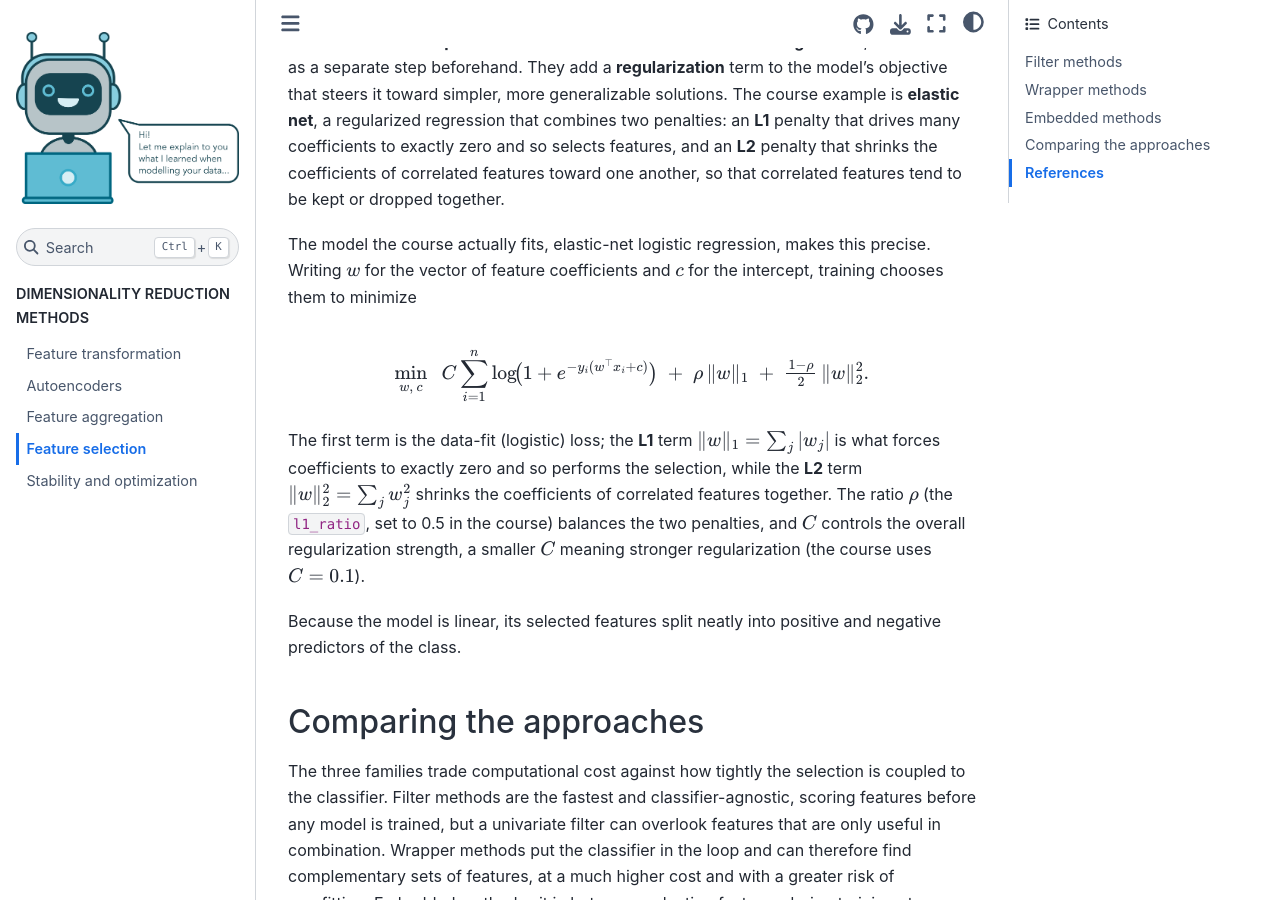
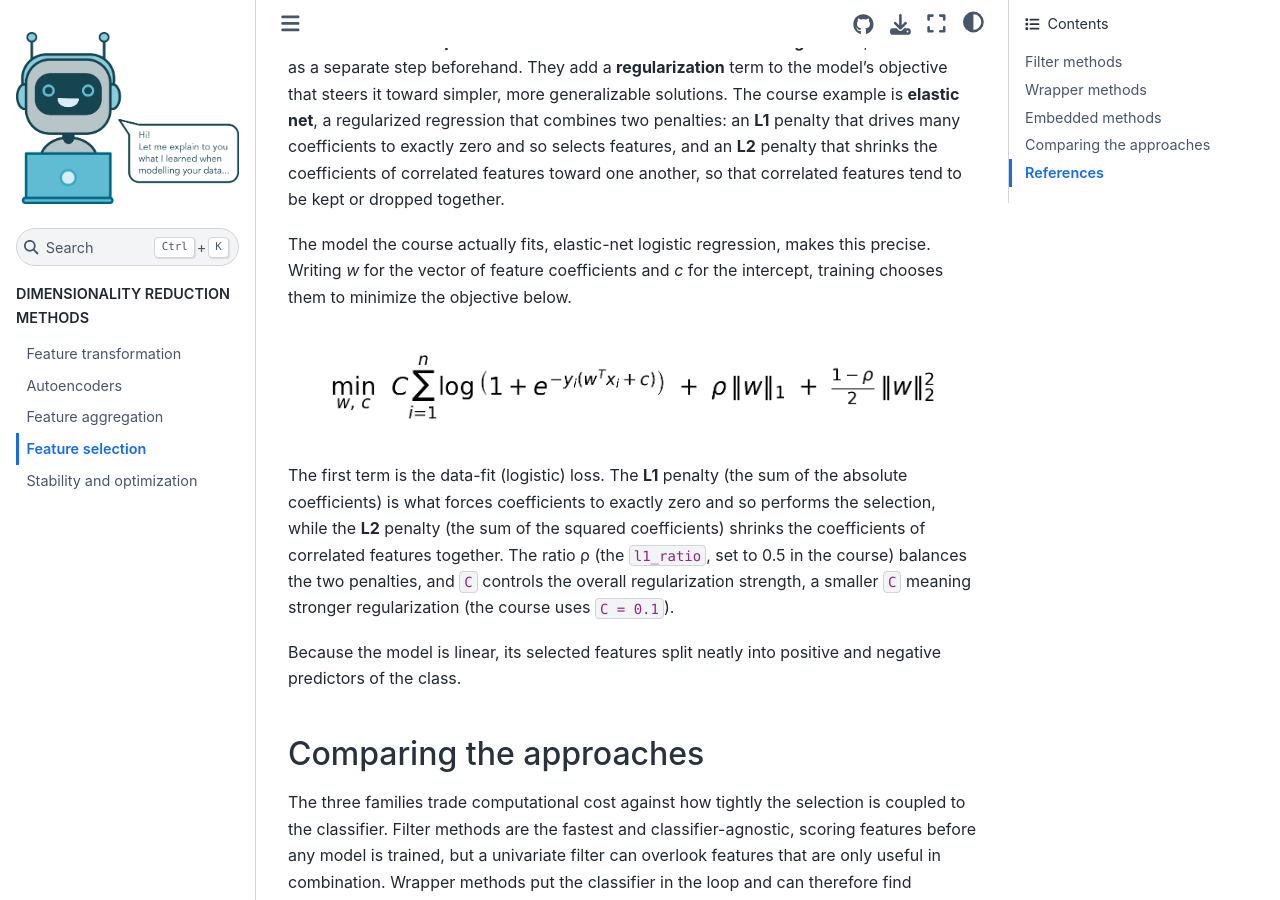
Before and after one commit to HelmholtzAI-Consultants-Munich/DimRed-Course, a Sphinx documentation site: the page built from docs/source/_methods/feature_selection.rst, in a window 1280 px wide and 900 px high, scrolled down 2668 px. Built offline with Sphinx 7.4.7 and the Sphinx Book theme 1.1.4, drawn with Linux system fonts in a browser that asks for light colours.

Commit message:
Render the elastic-net formula as an image so it shows everywhere
GitHub renders .rst without a math engine, so the .. math:: block appeared as raw LaTeX. Ship the objective as a generated image instead (as the course does for the ReliefF formula), which renders on GitHub, the local preview and readthedocs alike, and revert the now-unused mathjax extension.

```diff
--- a/docs/source/_figures/generate_concept_diagrams.py
+++ b/docs/source/_figures/generate_concept_diagrams.py
@@ -6,8 +6,8 @@ be freely regenerated and restyled.
 
 Requires: numpy, scipy, matplotlib, scikit-learn and umap-learn.
 Run:  python generate_concept_diagrams.py
-It writes pca_concept.png, ica_concept.png, digits_comparison.png, nmds_shepard.png
-and feature_clustering_concept.png next to this script.
+It writes pca_concept.png, ica_concept.png, digits_comparison.png, nmds_shepard.png,
+feature_clustering_concept.png and elastic_net_objective.png next to this script.
 """
 import os
 import warnings
@@ -168,5 +168,17 @@ cbar.set_label("correlation between features")
 plt.savefig(os.path.join(HERE, "feature_clustering_concept.png"), dpi=130,
             bbox_inches="tight", pad_inches=0.1); plt.close()
 
+# ---------------- Elastic-net objective (rendered formula image) ----------------
+# GitHub renders .rst without a math engine, so the formula is shipped as an image
+# (as the course does for the ReliefF formula) to stay visible everywhere.
+elastic_net = (r"$\min_{w,\,c}\ \ "
+               r"C\sum_{i=1}^{n}\log\left(1+e^{-y_i(w^{T}x_i+c)}\right)"
+               r"\ +\ \rho\,\|w\|_1"
+               r"\ +\ \frac{1-\rho}{2}\,\|w\|_2^{2}$")
+fig = plt.figure(figsize=(8.2, 1.25))
+fig.text(0.5, 0.5, elastic_net, ha="center", va="center", fontsize=19)
+fig.savefig(os.path.join(HERE, "elastic_net_objective.png"), dpi=200,
+            bbox_inches="tight", pad_inches=0.2); plt.close()
+
 print("saved pca_concept.png, ica_concept.png, digits_comparison.png, nmds_shepard.png, "
-      "feature_clustering_concept.png")
+      "feature_clustering_concept.png, elastic_net_objective.png")
--- a/docs/source/_methods/feature_selection.rst
+++ b/docs/source/_methods/feature_selection.rst
@@ -107,23 +107,20 @@ and an **L2** penalty that shrinks the coefficients of correlated features towar
 another, so that correlated features tend to be kept or dropped together.
 
 The model the course actually fits, elastic-net logistic regression, makes this
-precise. Writing :math:`w` for the vector of feature coefficients and :math:`c` for the
-intercept, training chooses them to minimize
+precise. Writing *w* for the vector of feature coefficients and *c* for the intercept,
+training chooses them to minimize the objective below.
 
-.. math::
+.. figure:: ../_figures/elastic_net_objective.png
+   :align: center
+   :width: 640px
 
-   \min_{w,\,c}\;\;
-   C\sum_{i=1}^{n}\log\!\bigl(1+e^{-y_i(w^{\top}x_i+c)}\bigr)
-   \;+\; \rho\,\lVert w\rVert_{1}
-   \;+\; \tfrac{1-\rho}{2}\,\lVert w\rVert_{2}^{2}.
-
-The first term is the data-fit (logistic) loss; the **L1** term
-:math:`\lVert w\rVert_{1}=\sum_j |w_j|` is what forces coefficients to exactly zero and
-so performs the selection, while the **L2** term
-:math:`\lVert w\rVert_{2}^{2}=\sum_j w_j^{2}` shrinks the coefficients of correlated
-features together. The ratio :math:`\rho` (the ``l1_ratio``, set to 0.5 in the course)
-balances the two penalties, and :math:`C` controls the overall regularization strength,
-a smaller :math:`C` meaning stronger regularization (the course uses :math:`C=0.1`).
+The first term is the data-fit (logistic) loss. The **L1** penalty (the sum of the
+absolute coefficients) is what forces coefficients to exactly zero and so performs the
+selection, while the **L2** penalty (the sum of the squared coefficients) shrinks the
+coefficients of correlated features together. The ratio ρ (the ``l1_ratio``, set to
+0.5 in the course) balances the two penalties, and ``C`` controls the overall
+regularization strength, a smaller ``C`` meaning stronger regularization (the course
+uses ``C = 0.1``).
 
 Because the model is linear, its selected features split neatly into positive and
 negative predictors of the class.
--- a/docs/source/conf.py
+++ b/docs/source/conf.py
@@ -34,7 +34,6 @@ extensions = [
     "sphinx.ext.autodoc",
     "sphinx.ext.autosummary",
     "sphinx.ext.napoleon",
-    "sphinx.ext.mathjax",
     "nbsphinx",
     "nbsphinx_link",
     "sphinxcontrib.youtube",
```
Also changed, not shown: docs/source/_figures/elastic_net_objective.png (added).
